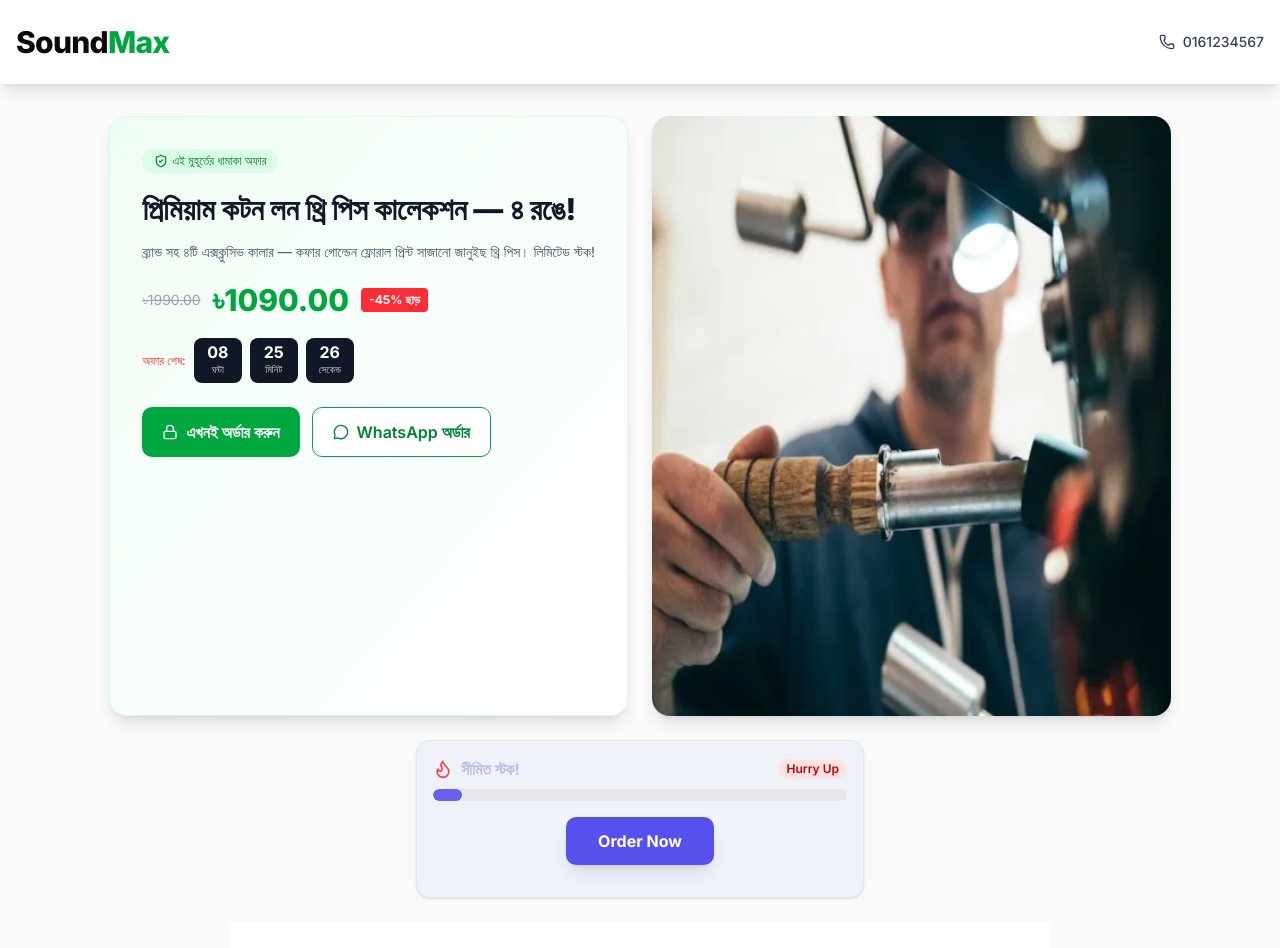
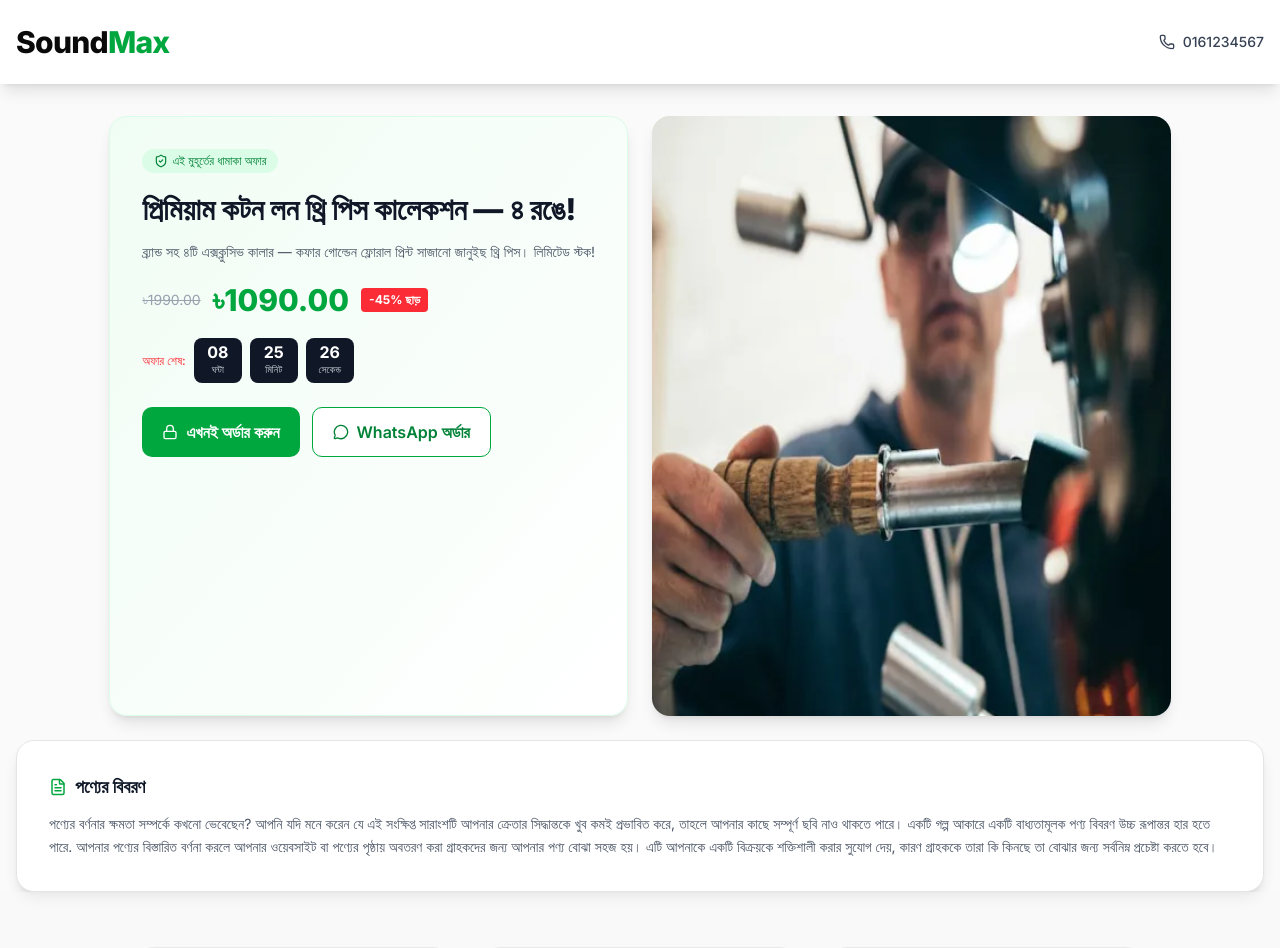
Before and after one commit to neuratech-ltd/product-landing, a Next.js app in the folder frontend/: page /product-landing/ in a window 1280 px wide. Shown: the top 948 px of the page. Built offline with nearby package versions, Linux system fonts and the light colour scheme.

Commit message:
added ProductDescription component

```diff
--- a/frontend/components/home/HeroOffer.tsx
+++ b/frontend/components/home/HeroOffer.tsx
@@ -1,6 +1,5 @@
 import { ShieldCheck, Lock, MessageCircle } from "lucide-react";
 import CountdownTimer from "@/components/home/CountdownTimer";
-import HeroImg from "@/assets/images/image a.png";
 import HeroImg2 from "@/assets/images/landing-image.webp" ;
 
 export default function HeroOffer() {
--- /dev/null
+++ b/frontend/components/home/ProductDescription.tsx
@@ -0,0 +1,25 @@
+import { FileText } from "lucide-react";
+
+type Props = {
+  title?: string;
+  description?: string;
+};
+
+export default function ProductDescription({
+  title = "পণ্যের বিবরণ",
+  description = `পণ্যের বর্ণনার ক্ষমতা সম্পর্কে কখনো ভেবেছেন? আপনি যদি মনে করেন যে এই সংক্ষিপ্ত সারাংশটি আপনার ক্রেতার সিদ্ধান্তকে খুব কমই প্রভাবিত করে, তাহলে আপনার কাছে সম্পূর্ণ ছবি নাও থাকতে পারে। একটি গল্প আকারে একটি বাধ্যতামূলক পণ্য বিবরণ উচ্চ রূপান্তর হার হতে পারে.
+
+আপনার পণ্যের বিস্তারিত বর্ণনা করলে আপনার ওয়েবসাইট বা পণ্যের পৃষ্ঠায় অবতরণ করা গ্রাহকদের জন্য আপনার পণ্য বোঝা সহজ হয়। এটি আপনাকে একটি বিক্রয়কে শক্তিশালী করার সুযোগ দেয়, কারণ গ্রাহককে তারা কি কিনছে তা বোঝার জন্য সর্বনিম্ন প্রচেষ্টা করতে হবে। `,
+}: Props) {
+  return (
+    <section className="max-w-7xl mx-auto px-4 mt-6 ">
+      <div className="bg-white border rounded-2xl p-6 md:p-8 shadow-none md:shadow-lg">
+        <h3 className="flex items-center gap-2 text-lg font-bold text-gray-900 mb-3">
+          <FileText size={18} className="text-green-600" />
+          {title}
+        </h3>
+        <p className="text-sm text-gray-600 leading-relaxed">{description}</p>
+      </div>
+    </section>
+  );
+}
--- a/frontend/src/app/page.tsx
+++ b/frontend/src/app/page.tsx
@@ -4,6 +4,7 @@ import HeroOffer from "@/components/home/HeroOffer";
 import HeroSection from "@/components/home/HeroSection";
 import HowItWorks from "@/components/home/HowItWorks";
 import OrderForm from "@/components/home/OrderForm";
+import ProductDescription from "@/components/home/ProductDescription";
 import ProductGallery from "@/components/home/ProductGallery";
 import StockCounter from "@/components/home/StockCounter";
 import Image from "next/image";
@@ -12,9 +13,10 @@ export default function Home() {
   return (
     <div className="flex flex-col flex-1 items-center justify-center bg-zinc-50 font-sans dark:bg-black">
       <HeroOffer />
+      <ProductDescription />
       {/* <HeroSection /> */}
-      <StockCounter />
-      <HowItWorks />
+      {/* <StockCounter /> */}
+      {/* <HowItWorks /> */}
       <CustomerRivews/>
       <ProductGallery />
       <OrderForm/>
```
